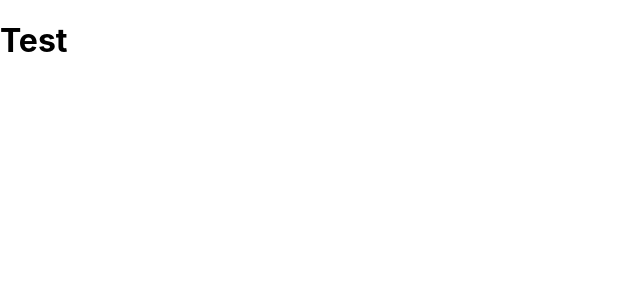
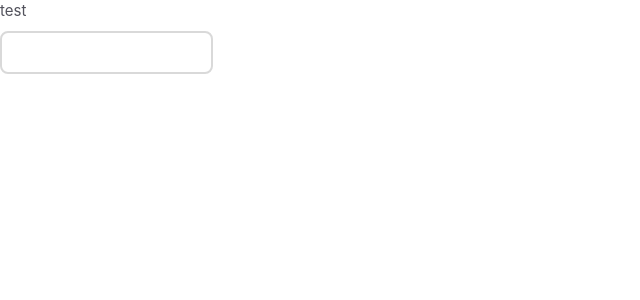
Before and after one commit to TT8-React/Team-2, a React (Create React App) app: page / in a window 1280 px wide. Shown: the top 300 px of the page, without its empty margins (0-640 px from the left). Built offline with nearby package versions, Linux system fonts and the light colour scheme.

Commit message:
form item component

```diff
--- a/src/App.js
+++ b/src/App.js
@@ -1,7 +1,9 @@
+import LogIn from "./Pages/LogIn";
+
 function App() {
   return (
     <div className="App">
-      <h1>Test</h1>
+      <LogIn />
     </div>
   );
 }
--- /dev/null
+++ b/src/Components/FormItem/index.jsx
@@ -0,0 +1,13 @@
+import React from 'react'
+import {WrapperItem,Input} from './style';
+
+const FormItem = ({name,label,placeholder}) => {
+    return (
+        <WrapperItem>
+            <label htmlFor={name}>{label}</label>
+            <Input type="text" placeholder={placeholder} id={name} name={name}/>
+        </WrapperItem>
+    )
+}
+
+export default FormItem
--- /dev/null
+++ b/src/Components/FormItem/style.js
@@ -0,0 +1,29 @@
+import styled from "styled-components";
+
+export const WrapperItem = styled.div`
+    color:#52525C;
+    label{
+        font-family: 'Inter';
+        font-style: normal;
+        font-weight: 400;
+        font-size: 15px;
+        line-height: 150%;
+        color: #52525C;
+    }
+`
+export const Input = styled.input`
+    display:block;
+    border: 2px solid #D9D9D9;
+    border-radius: 8px;
+    padding: 12px 16px;
+    margin-top: 8px;
+    &::placeholder{
+        font-family: 'Inter';
+        font-style: normal;
+        font-weight: 400;
+        font-size: 15px;
+        line-height: 24px;
+        color: #000000;
+    }
+
+`
--- /dev/null
+++ b/src/Pages/LogIn/index.jsx
@@ -0,0 +1,12 @@
+import React from 'react'
+import FormItem from '../../Components/FormItem'
+
+const LogIn = () => {
+    return (
+        <div>
+            <FormItem label="test" name="test2"/>
+        </div>
+    )
+}
+
+export default LogIn
```
